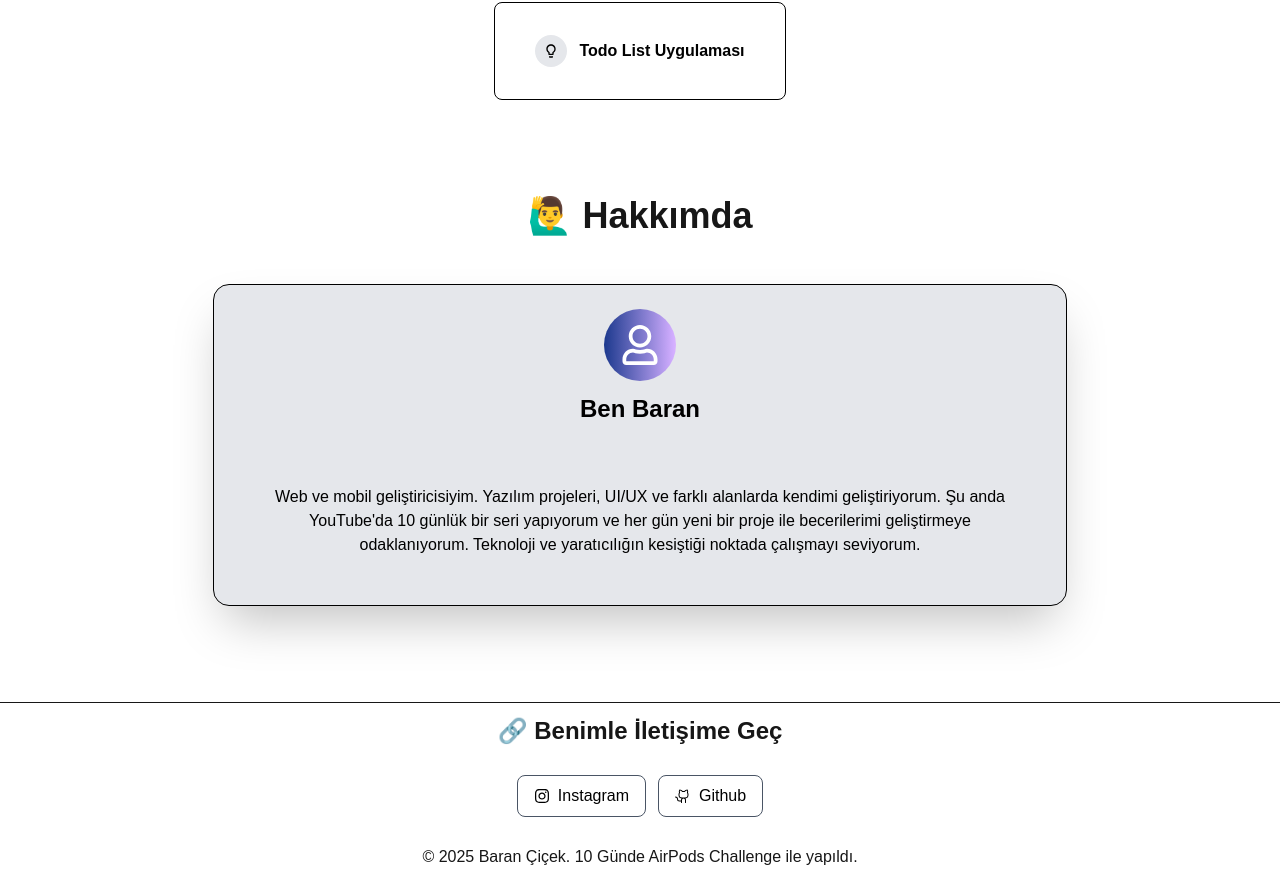
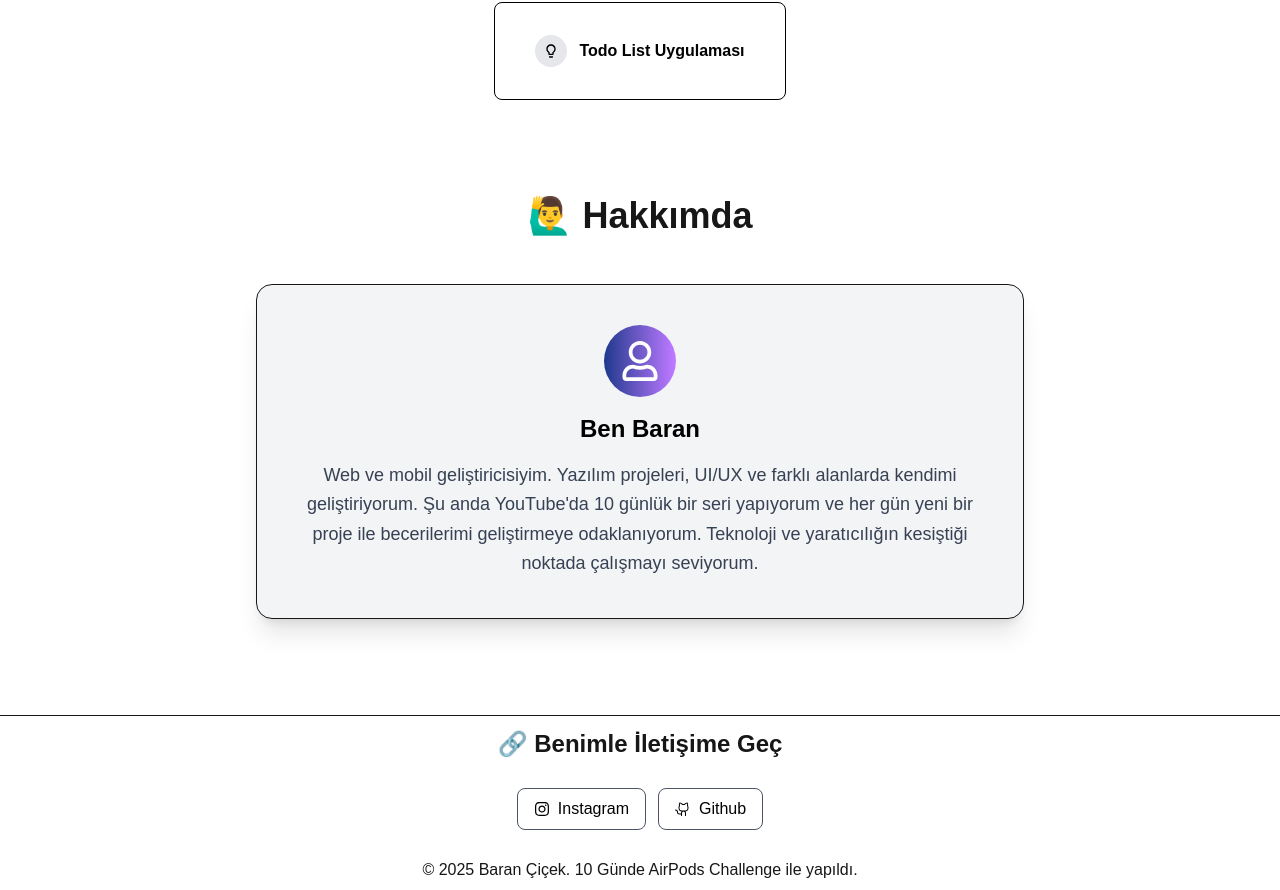
Before and after one commit to Rainclover8/10-day-challenge, a Next.js app: page / in a window 1280 px wide. Shown: the part 1382-2272 px from the top of the page. Built offline with nearby package versions, Linux system fonts and the light colour scheme.

Commit message:
style: refactor AboutSection and Footer components for improved structure and readability

```diff
--- a/app/components/ui/AboutSection.tsx
+++ b/app/components/ui/AboutSection.tsx
@@ -2,18 +2,25 @@ import { FaRegUser } from "react-icons/fa";
 
 function AboutSection() {
   return (
-    <div className="text-center mt-24">
-          <h1 className="text-4xl font-bold mb-12">🙋‍♂️ Hakkımda</h1>
-          <div className="bg-gray-200 border shadow-2xl flex flex-col text-black mx-auto md:w-2/3 rounded-2xl">
-            <span className='bg-gray-200 rounded-full p-4 mt-6 mx-auto bg-gradient-to-r w-fit from-blue-900 to-purple-300'>{<FaRegUser color="white" size={40} />}</span>
-            <h1 className="text-2xl font-bold my-3">Ben Baran</h1>
-            <p className="lg:p-12 md:p-4  ">
-              Web ve mobil geliştiricisiyim. Yazılım projeleri, UI/UX ve farklı alanlarda kendimi geliştiriyorum. Şu anda YouTube'da 10 günlük bir seri yapıyorum ve her gün yeni bir proje ile becerilerimi geliştirmeye odaklanıyorum. Teknoloji ve yaratıcılığın kesiştiği noktada çalışmayı seviyorum.
-            </p>
+    <section className="mt-24 px-4">
+      <h1 className="text-4xl font-bold text-center mb-12">🙋‍♂️ Hakkımda</h1>
 
-          </div>
+      <div className="bg-gray-100 border shadow-xl rounded-2xl max-w-3xl mx-auto p-6 md:p-10 flex flex-col items-center text-center">
+        <div className="bg-gradient-to-r from-blue-900 to-purple-400 rounded-full p-4 flex items-center justify-center">
+          <FaRegUser className="text-white" size={40} />
         </div>
-  )
+
+        <h2 className="text-2xl font-bold my-4 text-black">Ben Baran</h2>
+
+        <p className="text-gray-700 leading-relaxed text-base md:text-lg">
+          Web ve mobil geliştiricisiyim. Yazılım projeleri, UI/UX ve farklı
+          alanlarda kendimi geliştiriyorum. Şu anda YouTube'da 10 günlük bir seri
+          yapıyorum ve her gün yeni bir proje ile becerilerimi geliştirmeye
+          odaklanıyorum. Teknoloji ve yaratıcılığın kesiştiği noktada çalışmayı seviyorum.
+        </p>
+      </div>
+    </section>
+  );
 }
 
-export default AboutSection
+export default AboutSection;
--- a/app/components/ui/Footer.tsx
+++ b/app/components/ui/Footer.tsx
@@ -20,7 +20,7 @@ function Footer() {
           <PiGithubLogo /> Github
         </a>
       </div>
-      <div className="mb-2">
+      <div className="mb-2 text-center">
         © {new Date().getFullYear()} Baran Çiçek. 10 Günde AirPods Challenge ile
         yapıldı.
       </div>
```
